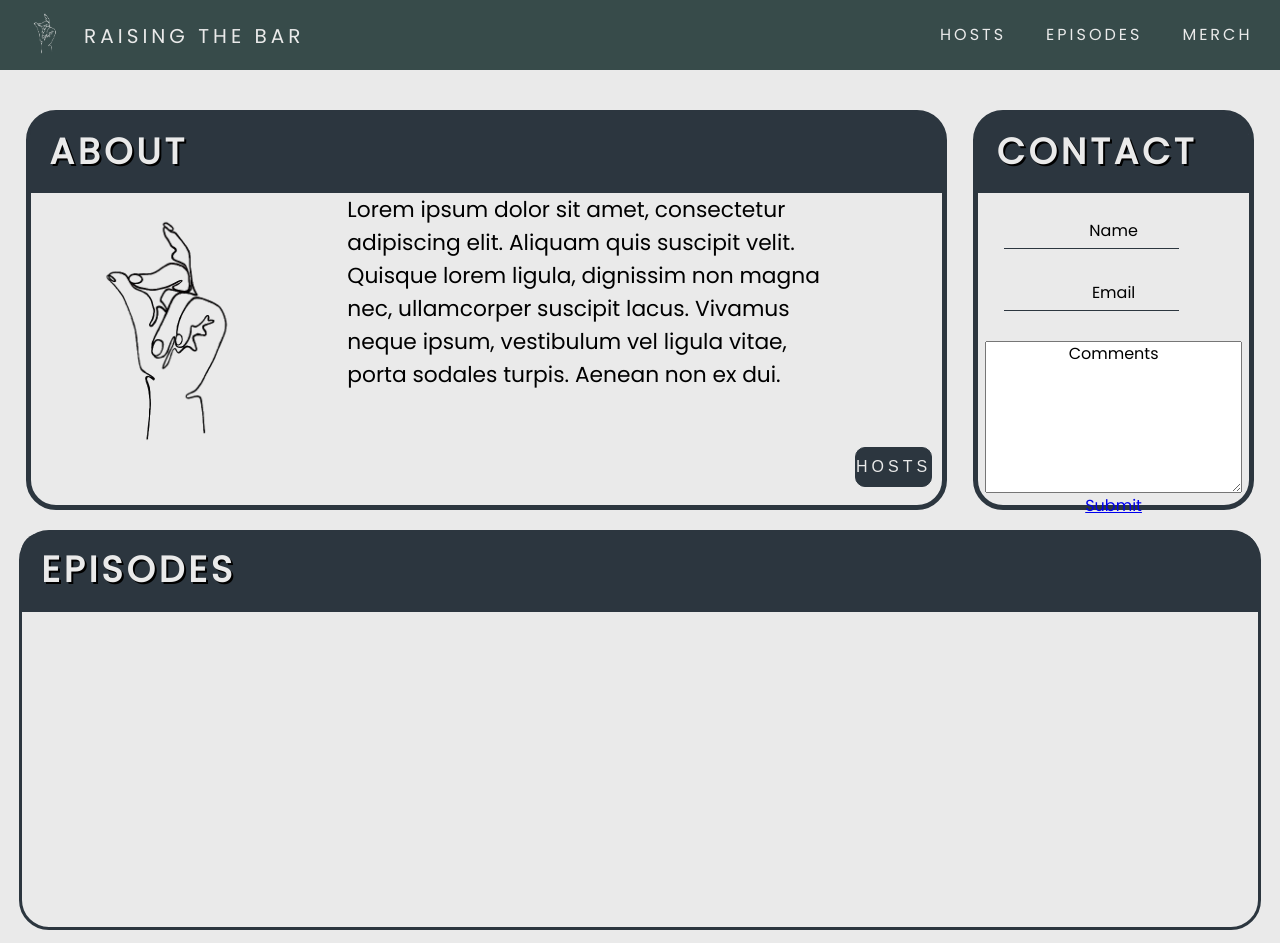
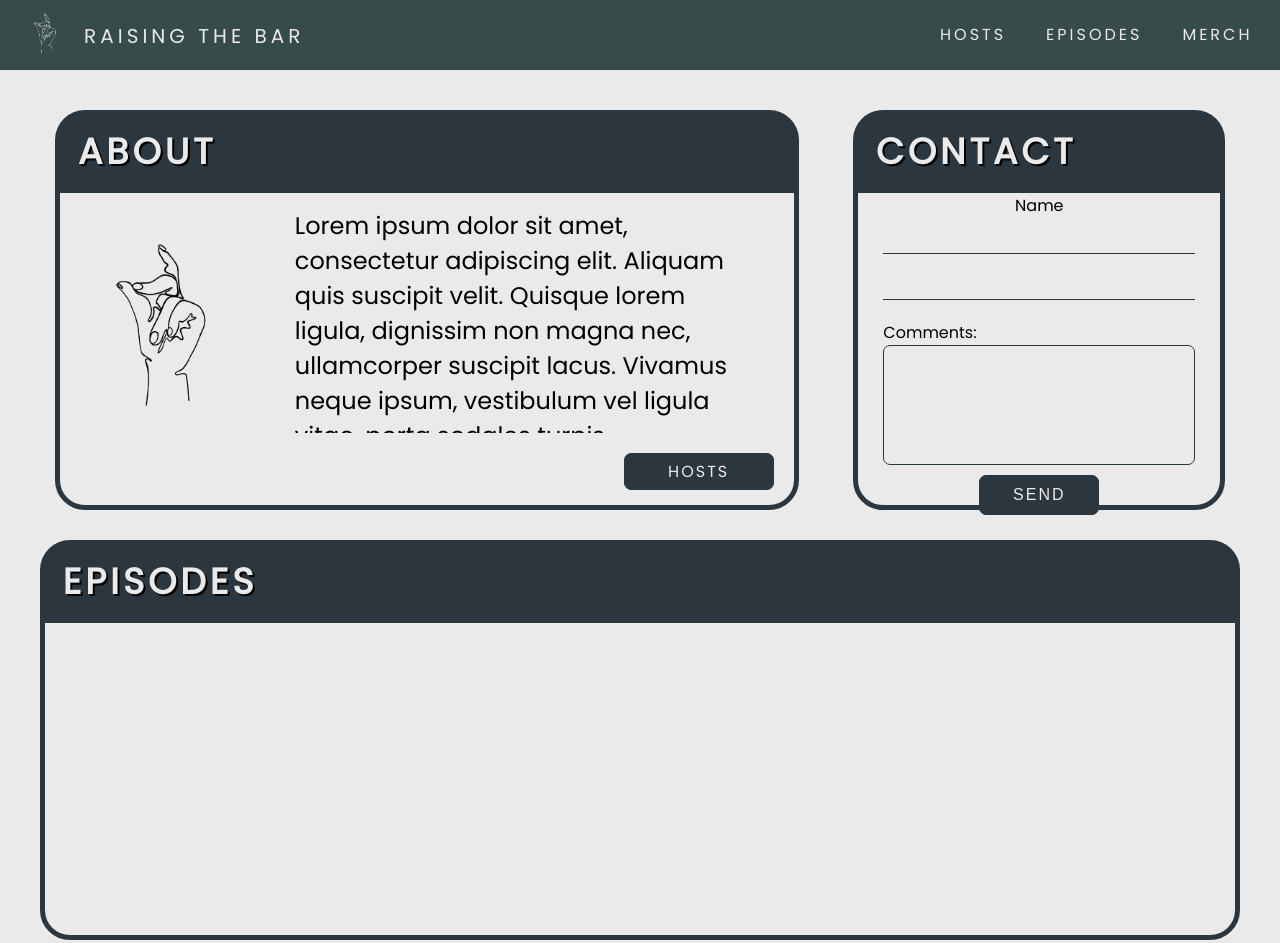
Before and after one commit to dev-arekusandoru/MU-RaisingTheBar, a website: page html/homepage.html in a window 1280 px wide. Drawn offline with Linux system fonts and the light colour scheme.

Commit message:
adaptive layout design for homepage

```diff
--- a/css/episodes.css
+++ b/css/episodes.css
@@ -34,7 +34,6 @@
 }
 .tile-body a {
   text-decoration: none;
-  margin-top: -40px;
   border: solid 1px #2c363f;
   border-radius: 5px;
   background-color: #2c363f;
@@ -49,7 +48,7 @@
   width: 6em;
 
   align-self: flex-end;
-  margin-right: 20px;
+  margin: -20px 20px 10px 0;
 
   transition: 0.2s all;
 }
--- a/css/homepage.css
+++ b/css/homepage.css
@@ -1,130 +1,178 @@
-
-#top-div {
-  margin-top: 40px;
+* {
+    margin: 0;
+    padding: 0;
+    box-sizing: border-box;
 }
 
 #about {
-  width: 72%;
+    width: 60%;
+}
+#about .tile-header {
+    width: 100.3%;
 }
 #about .tile-body {
-  display: flex;
-  flex-direction: row;
-}
-#about div p {
-  padding-left: 20px;
-  font-size: 1.7vw;
-  overflow: scroll;
-  margin-right: 10px;
-}
-#about-img {
-  margin-top: -40px;
-  height: 30vw;
-  position: relative;
-  float: left;
-}
-#about button {
-  width: 185px;
-  height: 40px;
-
-  transition: 0.2s all;
-
-  text-decoration: none;
-  color: #eaeaea;
-  background-color: #2c363f;
-  border: 1px solid #2c363f;
-  font-size: 16px;
-  text-transform: uppercase;
-  letter-spacing: 4px;
-  border-radius: 10px;
-
-  align-self: flex-end;
-  margin: 0 10px 50px 0;
-}
-#about button:hover {
-  cursor: pointer;
-  background-color: #eaeaea;
-  color: #2c363f;
+    display: flex;
+    flex-direction: row;
+    align-items: flex-start;
+    justify-content: space-between;
 }
 
+#about-img {
+    width: 30%;
+}
+
+#about-content {
+    display: flex;
+    flex-direction: column;
+}
+#about-content p {
+    width: 90%;
+    height: 230px;
+    padding: 5px;
+    margin: 10px 10px 20px 10px;
+    overflow: scroll;
+}
+#about-content a {
+    background-color: #2c363f;
+    border: 1px solid #2c363f;
+    border-radius: 7px;
+
+    align-self: flex-end;
+
+    margin-right: 20px;
+    padding: 5px 10px;
+
+    text-decoration: none;
+    color: #eaeaea;
+    text-transform: uppercase;
+    letter-spacing: 2px;
+
+    width: 150px;
+
+    transition: all 0.2s;
+}
+#about-content a:hover {
+    background-color: #eaeaea;
+    color: #2c363f;
+    cursor: pointer;
+}
 
 #contact {
-  width: 22%;
-  text-align: center;
+    min-width: 250px;
+    width: 30%;
 }
-#contact-body {
-  margin-top: 25px;
-  display: flex;
-  flex-direction: column;
+#contact .tile-body {
+    display: flex;
+    flex-direction: column;
+    align-content: center;
 }
-#contact-comments-form {
-  display: flex;
-  flex-direction: column;
+#contact-form {
+    display: flex;
+    flex-direction: row;
+    flex-wrap: wrap;
+    justify-content: space-evenly;
+}
+#contact-form div {
+    display: flex;
+    flex-direction: column;
+    justify-content: flex-start;
+    width: 100%;
+
+    margin: 10px 25px;
+
 }
 
-
-#contact form{
-  position: relative;
-  margin: auto;
-}
-#contact form label {
-  position: absolute;
-  top: 0;
-  left: 0;
-  width: 100%;
-  transition: 0.2s all;
-  cursor: text;
-}
-#contact input {
-  background-color: #eaeaea;
-  margin-bottom: 14%;
-  padding: 6px;
-  display: block;
-  border: none;
-  border-bottom: 1px solid #2c363f;
-  width: 80%;
-  outline: 0;
-  caret-color: #2c363f;
-  font-size: 16px;
-  transition: 0.2s all;
-  color: #2c363f;
-}
-#contact input:focus,
-#contact input:valid {
-  border-bottom: 3px solid #2c363f;
-}
-#contact input:focus~label,
-#contact input:valid~label {
-  font-size: 14px;
-  top: -16px;
+#name, #email {
+    width: 100%;
+    border: none;
+    background-color: #eaeaea;
+    border-bottom: 1px solid #2c363f;
+    line-height: 25px;
+    margin: 10px 25px;
+    color: #2c363f;
+    font-size: 16px;
+    padding-left: 5px;
 }
 
-.text-input {
-  margin-bottom: 40px
+#comments-label {
+    align-self: flex-start;
 }
-.text-input:focus,
-.text-input:valid {
-  margin-bottom: 38px
+#comments {
+    border: 1px solid #2c363f;
+    border-radius: 7px;
+    resize: none;
+    height: 120px;
+    background-color: #eaeaea;
 }
 
+#submit {
+    background-color: #2c363f;
+    border-radius: 7px;
+    border: 1px solid #2c363f;
+    width: 120px;
+    height: 40px;
+    color: #eaeaea;
+    transition: all 0.2s;
 
-#submit-button {
-  transition: 0.2s all;
-  text-decoration: none;
-  color: #2c363f;
-  background-color: #eaeaea;
-  margin-bottom: 10px;
-  width: 35%;
-  height: 40px;
-  border: 1px solid #eaeaea;
+    text-transform: uppercase;
+    font-size: 16px;
+    letter-spacing: 2px;
 }
-#submit-button:hover {
-  cursor: pointer;
-  background-color: #2c363f;
-  color: #eaeaea;
+#submit:hover {
+    background-color: #eaeaea;
+    color: #2c363f;
+    cursor: pointer;
 }
 
-#episodes {
-  width: 97%;
+#name:focus, #email:focus, #comments:focus {
+    outline: none;
+}
 
-  border: solid #2c363f;
+#episodes-gallery {
+    width: 100%;
 }
+
+#episodes-gallery .tile-header {
+    width: 100.3%;
+}
+
+@media screen and (max-width: 920px) {
+    #about {
+        width: 50%;
+    }
+    #about-img {
+        display: none;
+    }
+    #contact {
+        min-width: 300px;
+    }
+
+}
+
+@media screen and (max-width: 800px) {
+    .tiles {
+        margin-left: 0;
+        margin-right: 0;
+    }
+    #about {
+        width: 100%;
+
+    }
+    #about-content p {
+        font-size: 20px;
+    }
+    #about-img {
+        display: none;
+    }
+
+    #contact {
+        min-width: 10px;
+        width: 100%;
+    }
+
+
+
+    #episodes-gallery {
+        width: 100%;
+    }
+}
--- a/css/tileStyles.css
+++ b/css/tileStyles.css
@@ -1,18 +1,33 @@
+*{
+  margin: 0;
+  padding: 0;
+
+}
 .tiles {
   display: flex;
   flex-direction: row;
-  margin-top: 20px;
+  margin: 20px;
+  flex-wrap: wrap;
+  align-content: flex-start;
   justify-content: space-evenly;
-  flex-wrap: wrap;
 }
 .tile-div {
-  text-align: center;
+  display: flex;
+  flex-direction: column;
+  align-items: center;
+
   height: 400px;
+
   background-color: #eaeaea;
+
   border: solid 5px #2c363f;
   border-radius: 30px;
+  margin: 20px 20px 10px 20px;
+
+  text-align: center;
 }
 .tile-header{
+  width: 101%;
   height: 20%;
   background-color: #2c363f;
   border-top-left-radius: 20px;
@@ -35,6 +50,8 @@
   text-shadow: 2px 2px #000000;
 }
 .tile-body {
+  margin: 0;
+  height: 80%;
   display: flex;
   flex-direction: row;
 }
--- a/html/homepage.html
+++ b/html/homepage.html
@@ -31,82 +31,50 @@
     </div>
 </nav>
 
-<!--First row of tiles-->
-<div class="tiles" id="top-div">
-
-    <!--About Portion-->
+<!--Tiles-->
+<div class="tiles">
     <div class="tile-div" id="about">
         <header class="tile-header">
             <h1>About</h1>
         </header>
-
         <div class="tile-body">
-            <img id="about-img" src="../img/transparent.png" alt="">
-
-            <p>Lorem ipsum dolor sit amet, consectetur adipiscing elit. Aliquam quis suscipit velit. Quisque lorem
-                ligula, dignissim non magna nec, ullamcorper suscipit lacus. Vivamus neque ipsum, vestibulum vel ligula
-                vitae,
-                porta sodales turpis. Aenean non ex dui.
-            </p>
-
-            <button>Hosts</button>
+            <img src="../img/transparent.png" alt="Raising The Bar Logo" id="about-img">
+            <div id="about-content">
+                <p>Lorem ipsum dolor sit amet, consectetur adipiscing elit. Aliquam quis suscipit velit. Quisque lorem
+                    ligula, dignissim non magna nec, ullamcorper suscipit lacus.
+                    Vivamus neque ipsum, vestibulum vel ligula vitae, porta sodales turpis.</p>
+                <a href="../html/hosts.html">Hosts</a>
+            </div>
         </div>
-
     </div>
 
-
-    <!--Contact Portion-->
     <div class="tile-div" id="contact">
         <header class="tile-header">
             <h1>Contact</h1>
         </header>
-
-        <section class="tile-body" id="contact-body">
-            <form id="contact-name-form">
-                <input class="text-input" id="name-input" type="text" required>
-                <label for="name-input">Name</label>
+        <div class="tile-body">
+            <form id="contact-form">
+                <label for="name" id="name-label">Name</label>
+                <input type="text" id="name" name="name">
+                <label for="email" id="email-label"></label>
+                <input type="email" id="email" name="email">
+                <div>
+                <label for="comments" id="comments-label">Comments:</label>
+                <textarea name="comments" id="comments" cols="30" rows="10"></textarea>
+                </div>
+                <input type="submit" id="submit" value="Send">
             </form>
-            <!--  ---------------------------  -->
-            <form id="contact-email-form">
-                <input class="text-input" id="email-input" type="text" required>
-                <label for="email-input">Email</label>
-            </form>
-            <!--  ---------------------------  -->
-            <form id="contact-comments-form">
-                <label for="contact-comments">Comments</label>
-                <textarea name="comments" id="contact-comments" cols="30" rows="10"></textarea>
-            </form>
-
-            <a href="mailto:a.muresan8533@gmail.com?subject=Test%20Email">Submit</a>
-
-        </section>
-
+        </div>
     </div>
 
-</div>
-
-
-<!--Second row of tiles-->
-<div class="tiles">
-
-    <!--Episodes Portion-->
-    <div class="tile-div" id="episodes">
+    <div class="tile-div" id="episodes-gallery">
         <header class="tile-header">
             <h1>Episodes</h1>
         </header>
+        <div class="tile-body">
 
-
-        <section class="tile-body">
-            <div class="gallery-episode">
-                <img src="" alt="">
-            </div>
-            <div class="gallery-episode"></div>
-            <div class="gallery-episode"></div>
-            <div class="gallery-episode"></div>
-            <div class="gallery-episode"></div>
-        </section>
+        </div>
     </div>
-
 </div>
 
 <script src="../js/nav.js"></script>
```
